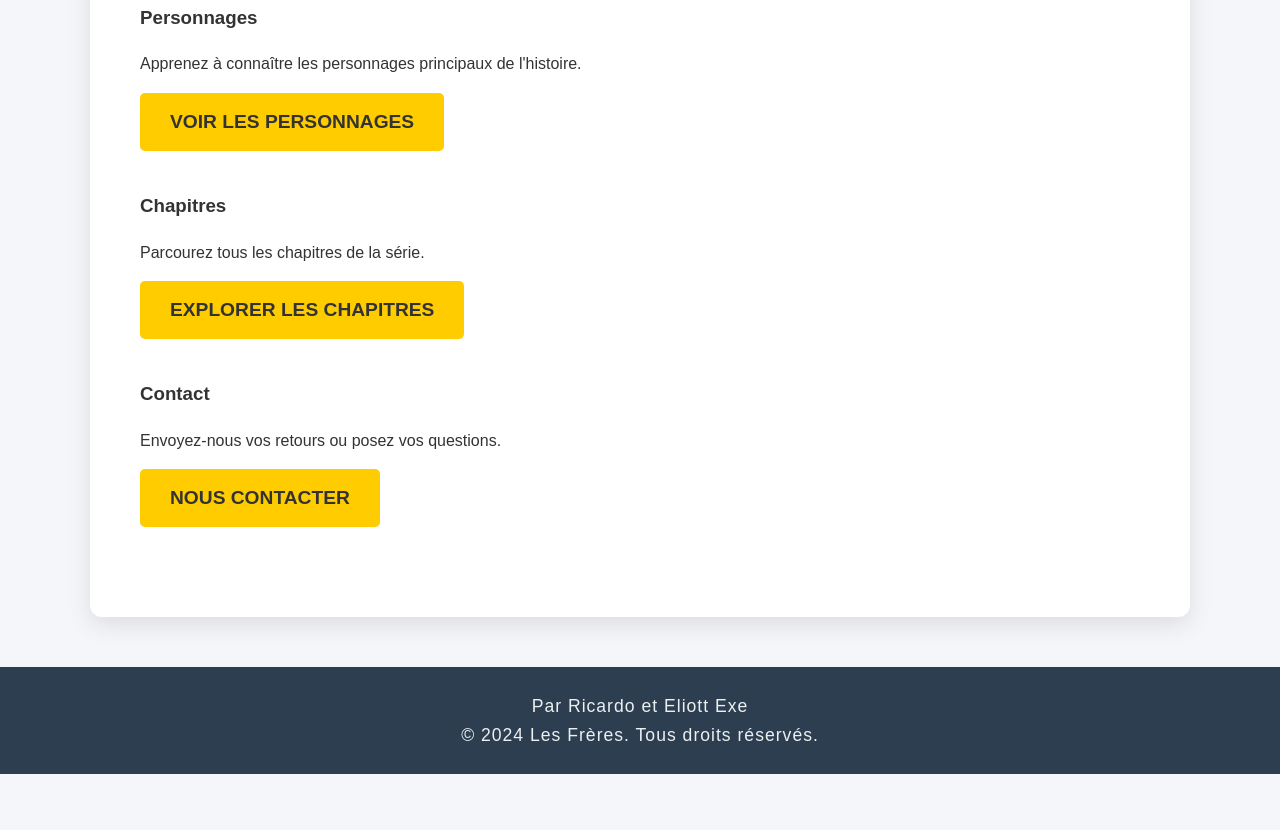
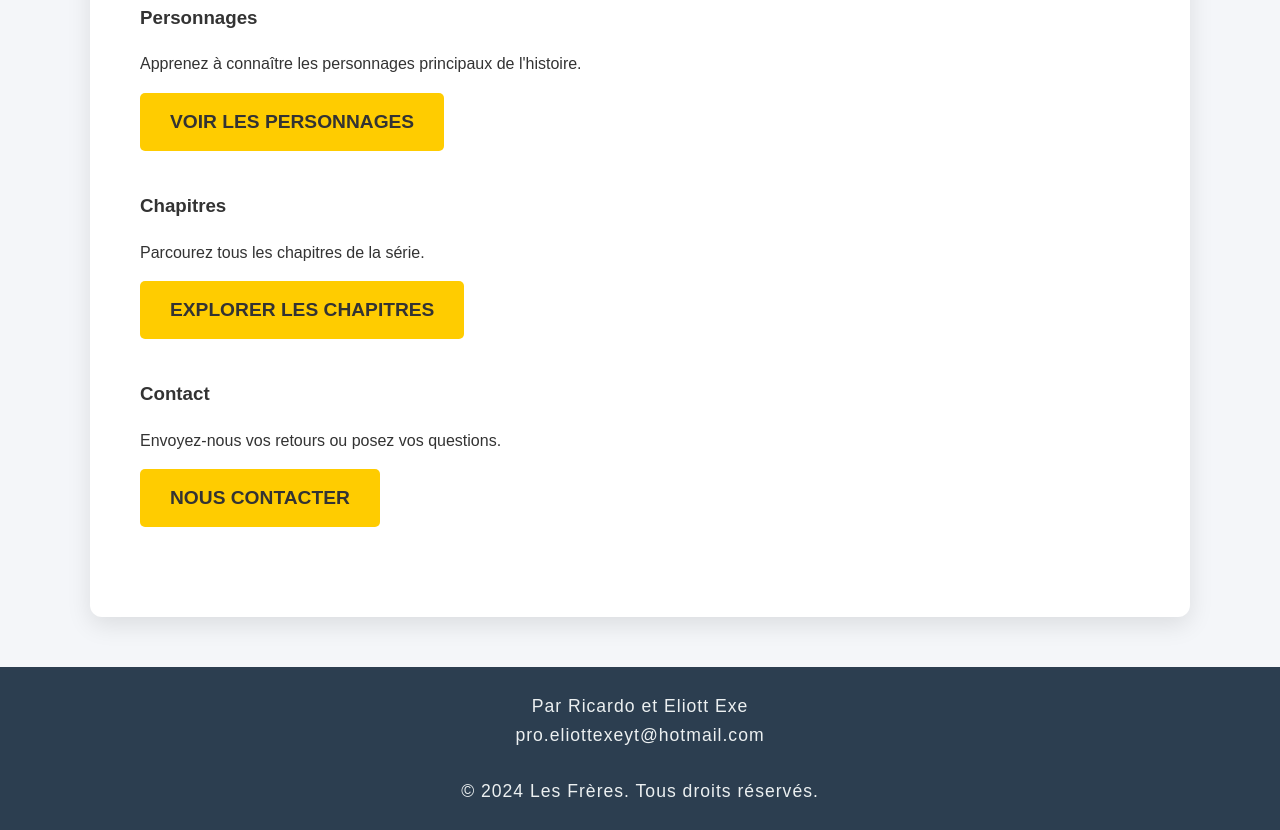
Before and after one commit to eliottxexe/LesFr-res, a plain HTML site: page index.html in a window 1280 px wide. Shown: the part 592-1422 px from the top of the page. Before the commit the page ends 1366 px from the top, so only its background shows below. Drawn offline with Linux system fonts and the light colour scheme.

Commit message:
Update index.html

```diff
--- a/index.html
+++ b/index.html
@@ -41,6 +41,8 @@
     </main>
     <footer>
       <p>Par Ricardo et Eliott Exe</p>
+      <p>pro.eliottexeyt@hotmail.com</p>
+      <br>
       <p>&copy; 2024 Les Frères. Tous droits réservés.</p>
     </footer>
   </body>
```
